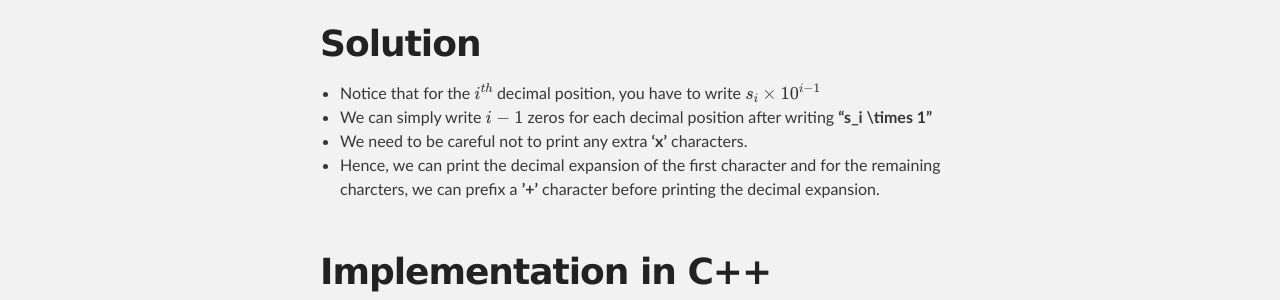
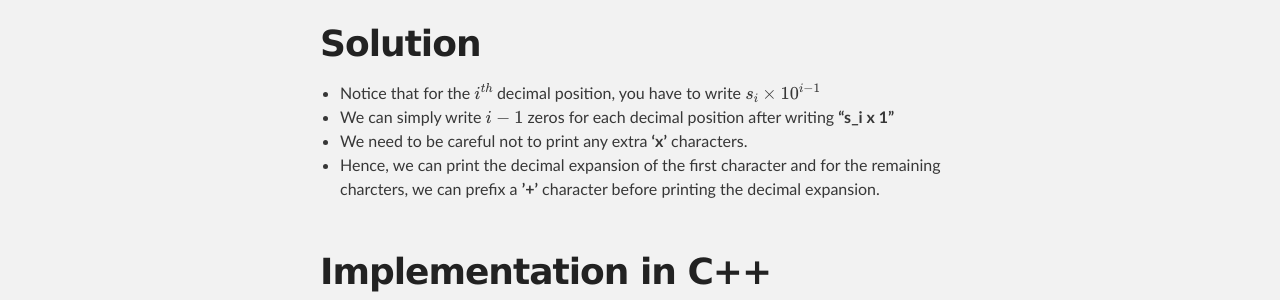
Before and after one commit to ieee-uvce-cs/ncode, a Jekyll site: the page built from editorials/January-2022/C-Expanding-the-Numbers.md, in a window 1280 px wide and 900 px high. Shown: the part 243-543 px from the top of the window. Built offline with Jekyll 4.4.1, drawn with Linux system fonts in a browser that asks for light colours; formulas are drawn with MathJax 3.

Commit message:
Update C-Expanding-the-Numbers.md

```diff
--- a/editorials/January-2022/C-Expanding-the-Numbers.md
+++ b/editorials/January-2022/C-Expanding-the-Numbers.md
@@ -7,7 +7,7 @@ link: https://www.hackerrank.com/contests/uvce-ncode-january-2022/challenges/c-e
 # Solution
 
 - Notice that for the $i^{th}$ decimal position, you have to write $s_i \times 10^{i-1}$
-- We can simply write $i-1$ zeros for each decimal position after writing **"s_i \times 1"**
+- We can simply write $i-1$ zeros for each decimal position after writing **"s_i x 1"**
 - We need to be careful not to print any extra **'x'** characters.
 - Hence, we can print the decimal expansion of the first character and for the remaining charcters, we can prefix a **'+'** character before printing the decimal expansion.
 
```
